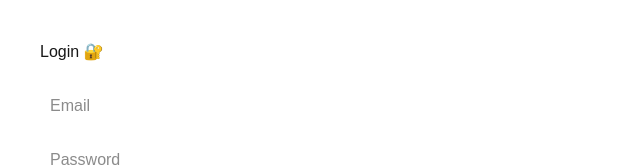
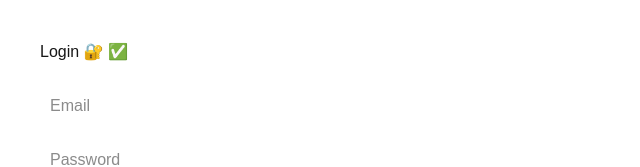
Before and after one commit to Rjorgemendes/site-bot, a Next.js app: page /login in a window 1280 px wide. Shown: the top 167 px of the page, without its empty margins (0-640 px from the left). Built offline with nearby package versions, Linux system fonts and the light colour scheme.

Commit message:
force login update

```diff
--- a/app/login/page.tsx
+++ b/app/login/page.tsx
@@ -37,7 +37,7 @@ export default function Login() {
 
   return (
     <div style={{ padding: 40, fontFamily: "Arial" }}>
-      <h1>Login 🔐</h1>
+      <h1>Login 🔐 ✅</h1>
 
       <div style={{ marginTop: 20 }}>
         <input
```
